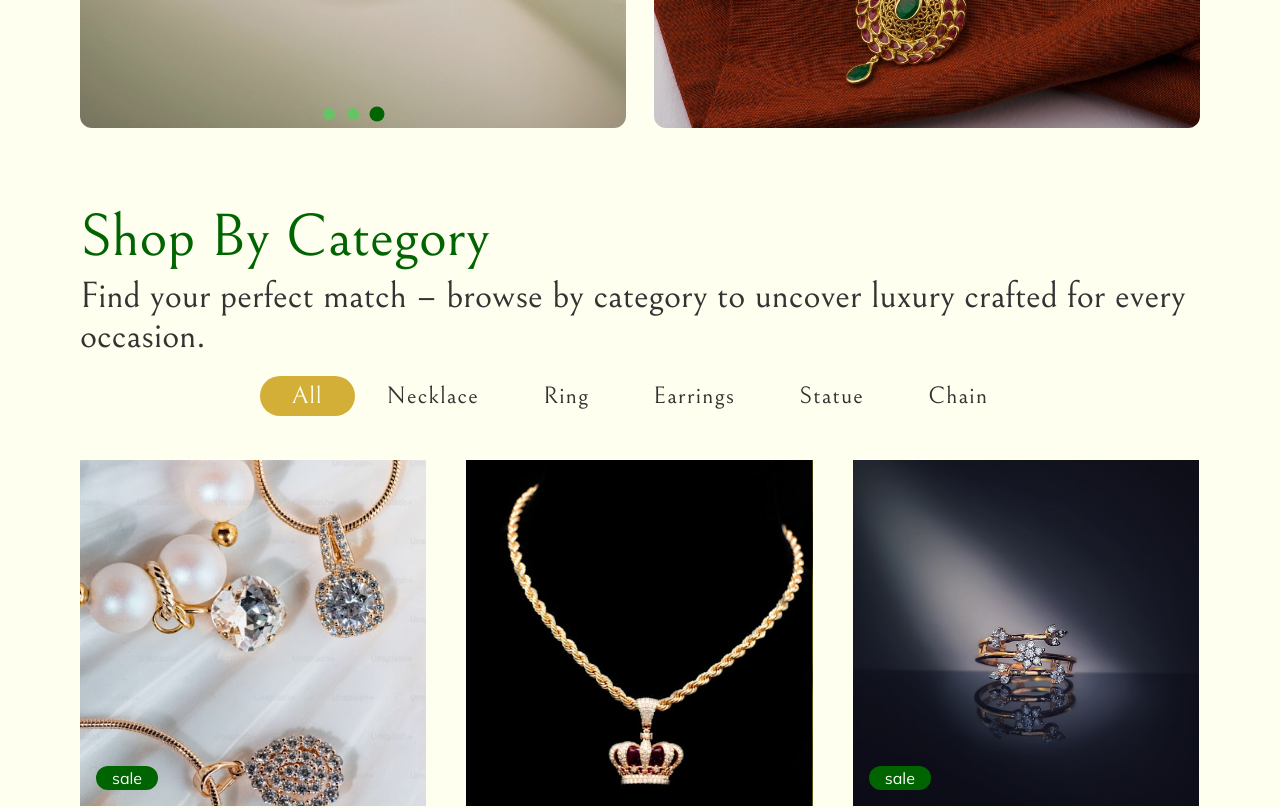
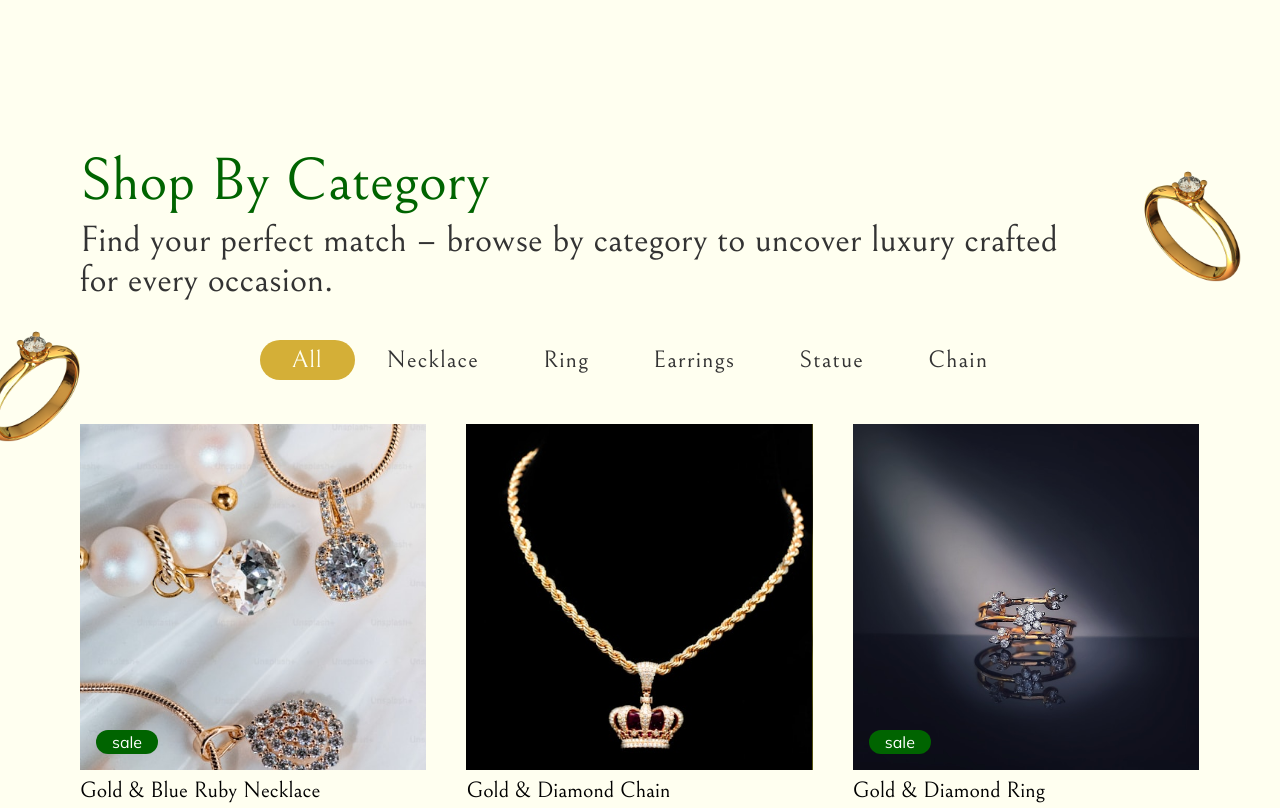
Before and after one commit to pravesh-dev/Jewellery-Shop, a React (Vite) app: page / in a window 1280 px wide. Shown: the part 1620-2428 px from the top of the page. Built offline with nearby package versions, Linux system fonts and the light colour scheme.

Commit message:
completed shopby section

```diff
--- a/src/Components/LandingPage/Featured.jsx
+++ b/src/Components/LandingPage/Featured.jsx
@@ -17,7 +17,7 @@ function Featured() {
     };
 
     return (
-        <section className="w-full font-bellefair px-2 py-5 md:px-16 md:py-10 xl:flex flex-col items-center">
+        <section className="w-full font-bellefair px-2 py-5 md:px-16 md:py-10 lg:py-20 xl:flex flex-col items-center">
             <h1 className="text-primary text-3xl mb-2 lg:text-4xl xl:text-6xl xl:w-[70rem]">
                 Featured Product
             </h1>
--- a/src/Components/LandingPage/Hero.jsx
+++ b/src/Components/LandingPage/Hero.jsx
@@ -4,7 +4,7 @@ import rope from "../../Assets/LandingPage/Hero/rope.svg";
 
 function Hero() {
   return (
-    <section className="w-full h-screen flex flex-col gap-10 justify-center items-center relative">
+    <section className="w-full flex flex-col gap-10 justify-center items-center relative">
       <h1 className="h-[46%] text-primary text-2xl tracking-wider text-center font-bellefair content-center relative md:text-4xl lg:pt-28 lg:text-6xl">
         Exquisite Jewellery. <br /> Reserved for the{" "}
         <span className="border border-secondary lg:border-2 px-1 relative">
--- a/src/Components/LandingPage/ShopBy.jsx
+++ b/src/Components/LandingPage/ShopBy.jsx
@@ -1,15 +1,18 @@
 import React from "react";
 import ShopByCategories from "./ShopByCategories";
+import ring from '../../Assets/LandingPage/Shopby/ring.png'
 
 function ShopBy() {
   return (
-    <section className="w-full font-bellefair px-2 py-5 md:px-16 md:py-10 xl:flex flex-col items-center">
+    <section className="w-full font-bellefair px-2 py-5 md:px-16 md:py-10 lg:py-28 xl:flex flex-col items-center relative overflow-x-hidden">
       <h1 className="text-primary text-3xl mb-2 lg:text-4xl xl:text-6xl xl:w-[70rem]">
       Shop By Category
       </h1>
-      <p className="text-dark text-xl leading-5 sm:w-[35rem] lg:text-2xl lg:w-[40rem] xl:text-[2.3rem] xl:leading-10 xl:w-[70rem]">
+      <p className="text-dark text-xl leading-5 sm:w-[35rem] lg:text-2xl lg:w-[40rem] xl:text-[2.3rem] xl:leading-10 xl:w-[70rem] xl:pr-24">
       Find your perfect match – browse by category to uncover luxury crafted for every occasion.
       </p>
+      <img src={ring} className="hidden md:block absolute left-0 top-28 w-32 lg:w-44 lg:top-64 lg:-left-10 xl:-left-14" alt="ring image" />
+      <img src={ring} className="w-20 absolute right-0 top-0 scale-x-[-1] sm:w-32 lg:w-44 lg:top-16 xl:top-24" alt="ring image" />
       <ShopByCategories />
     </section>
   );
--- a/src/Components/LandingPage/ShopByCategories.jsx
+++ b/src/Components/LandingPage/ShopByCategories.jsx
@@ -1,9 +1,8 @@
-import React, { useEffect, useRef, useState } from "react";
+import React, { useEffect, useState } from "react";
 import { items } from "./ShopByCategoriesData";
 import buttonUnderline from '../../Assets/LandingPage/Shopby/button-underline.svg'
 
 function ShopByCategories() {
-  const componentRef = useRef(null);
 
   const [activeTab, setActiveTab] = useState("all");
   const [viewAll, setViewAll] = useState(false);
@@ -63,9 +62,8 @@ function ShopByCategories() {
   };
 
   return (
-    <section
-      ref={componentRef}
-      className="w-full flex flex-col items-center gap-4 relative mt-5"
+    <div
+      className="w-full flex flex-col items-center gap-4 relative mt-5 lg:mt-10"
     >
       <div className="flex items-center lg:mb-7">
         {["all", "necklace", "ring", "earrings", "statue", "chain"].map((tab) => (
@@ -92,7 +90,7 @@ function ShopByCategories() {
       >
         View More <img src={buttonUnderline} className="w-14 -mt-1 mx-auto lg:w-20 lg:-mt-2" loading="lazy" alt="underline" />
       </button>
-    </section>
+    </div>
   );
 }
 
```
Also changed, not shown: src/Assets/LandingPage/Shopby/ring.png (added).
